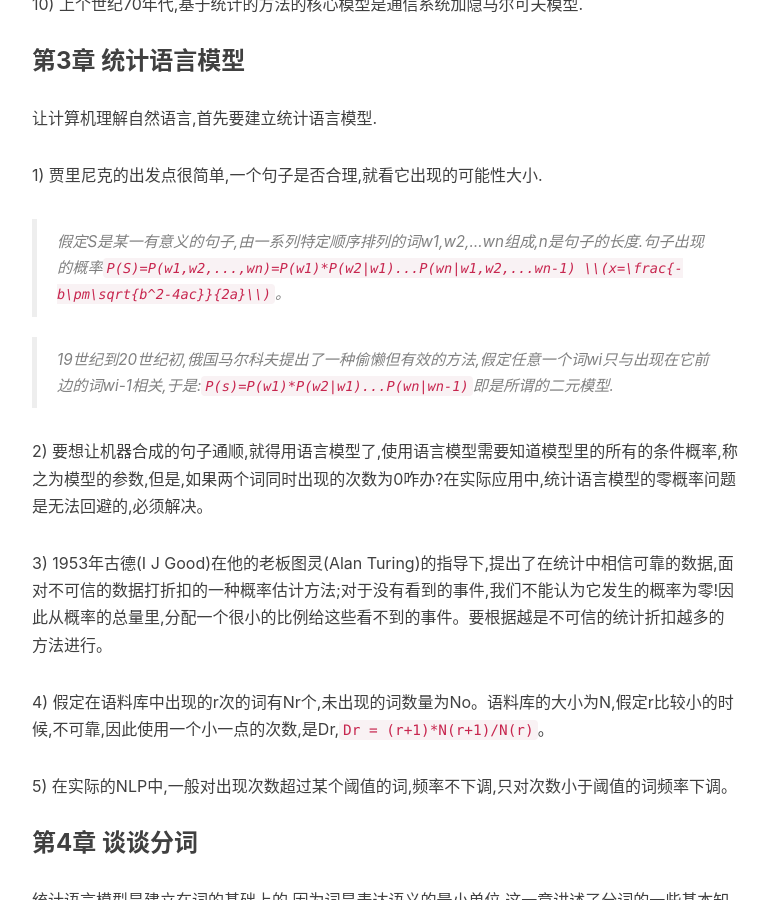
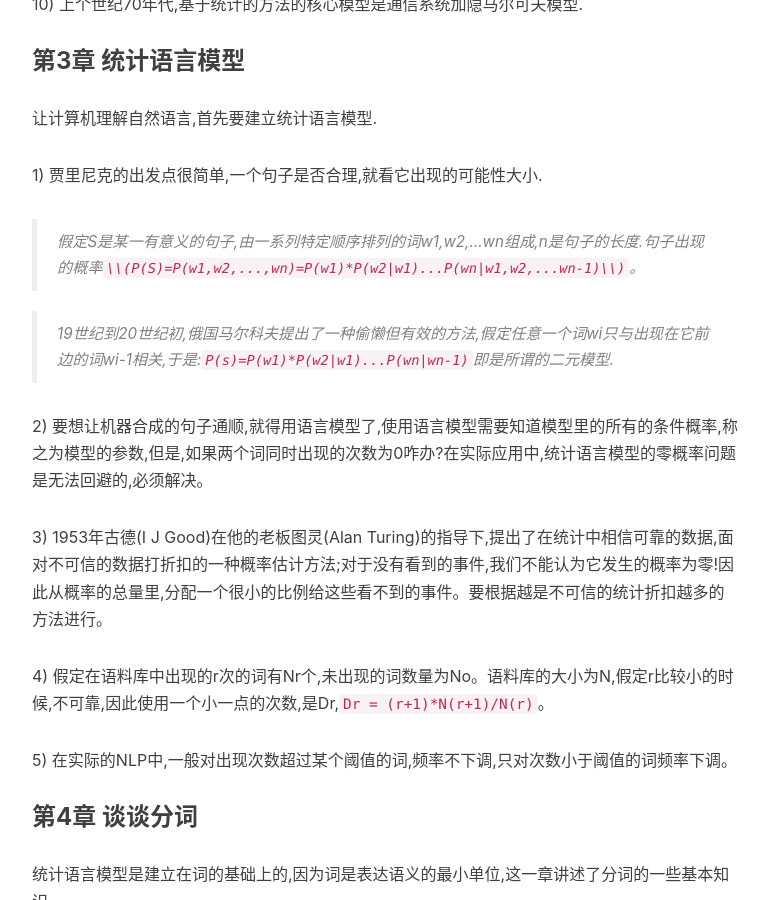
Before and after one commit to msg901216/msg901216.github.io, a Jekyll site: the page built from _posts/2018-07-08-The-Beauty-of-Math.md, in a window 1280 px wide and 900 px high, scrolled down 1891 px. Shown: the whole window, without its empty margins (233-1001 px from the left). Built offline with Jekyll 4.4.1, drawn with Linux system fonts in a browser that asks for light colours; nearby versions of some CDN libraries; comment, search, counter and statistics services are not loaded.

Commit message:
加入数学之美读书笔记

````diff
--- a/_posts/2018-07-08-The-Beauty-of-Math.md
+++ b/_posts/2018-07-08-The-Beauty-of-Math.md
@@ -11,8 +11,7 @@
     - NLP
 ---
 
-<script src="//cdn.bootcss.com/mathjax/2.7.0/MathJax.js?config=TeX-AMS-MML_HTMLorMML"></script>
-<link rel="dns-prefetch" href="//cdn.mathjax.org" />
+<script src='https://cdnjs.cloudflare.com/ajax/libs/mathjax/2.7.4/MathJax.js?config=TeX-MML-AM_CHTML' async></script>
 
 
 > 这是我读的第二本书,因为这本书基本上是一本通俗读物,作者将复杂的数学和自然语言处理方面的理论知识,用平易近人的文字,娓娓道来,让不具备相关知识的人,也能轻易的看懂.作者确实很厉害!
@@ -58,7 +57,7 @@
 让计算机理解自然语言,首先要建立统计语言模型.
 
 1) 贾里尼克的出发点很简单,一个句子是否合理,就看它出现的可能性大小.
-> 假定S是某一有意义的句子,由一系列特定顺序排列的词w1,w2,...wn组成,n是句子的长度.句子出现的概率```P(S)=P(w1,w2,...,wn)=P(w1)*P(w2|w1)...P(wn|w1,w2,...wn-1)    \\(x=\frac{-b\pm\sqrt{b^2-4ac}}{2a}\\)```。
+> 假定S是某一有意义的句子,由一系列特定顺序排列的词w1,w2,...wn组成,n是句子的长度.句子出现的概率```\\(P(S)=P(w1,w2,...,wn)=P(w1)*P(w2|w1)...P(wn|w1,w2,...wn-1)\\)```。
 
 > 19世纪到20世纪初,俄国马尔科夫提出了一种偷懒但有效的方法,假定任意一个词wi只与出现在它前边的词wi-1相关,于是:```P(s)=P(w1)*P(w2|w1)...P(wn|wn-1)```即是所谓的二元模型.
 
````
